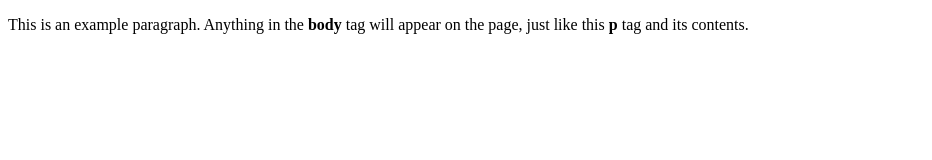
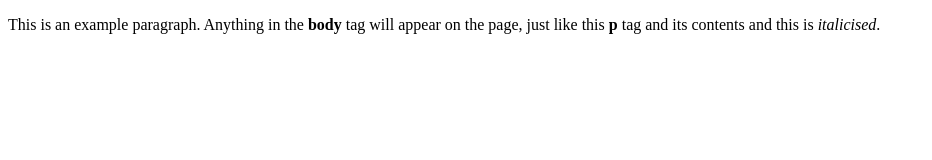
Before and after one commit to officecoach/bmjwebdemo.gibhub.io, a plain HTML site: page index.html in a window 1280 px wide. Shown: the whole page, without its empty margins (0-932 px from the left). Drawn offline with Linux system fonts and the light colour scheme.

Commit message:
Update index.html

```diff
--- a/index.html
+++ b/index.html
@@ -4,6 +4,7 @@
     <title>The Platform Page!</title>
   </head>
   <body>
-    <p>This is an example paragraph. Anything in the <strong>body</strong> tag will appear on the page, just like this <strong>p</strong> tag and its contents.</p>
+    <p>This is an example paragraph. Anything in the <strong>body</strong> tag will appear on the page, just like this <strong>p</strong> tag and its contents and this is <i>italicised</i>.</p>
+
   </body>
 </html>
```
